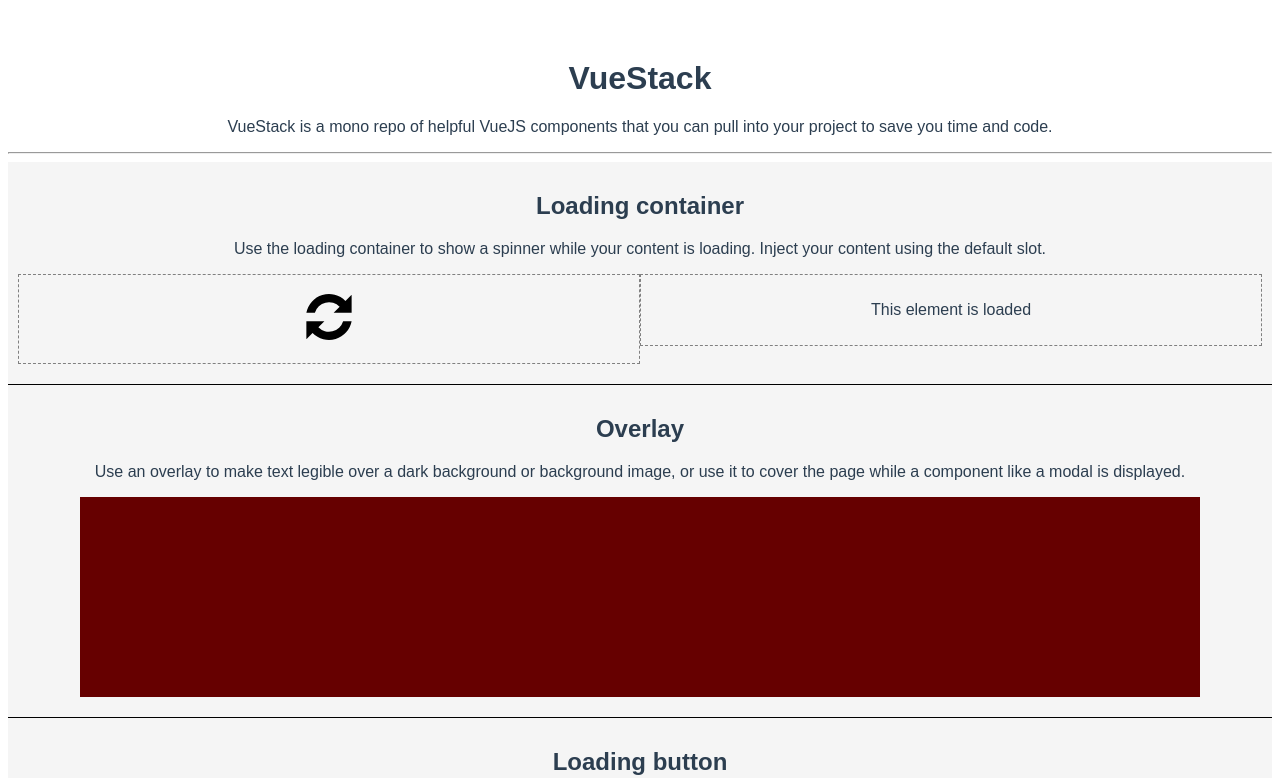
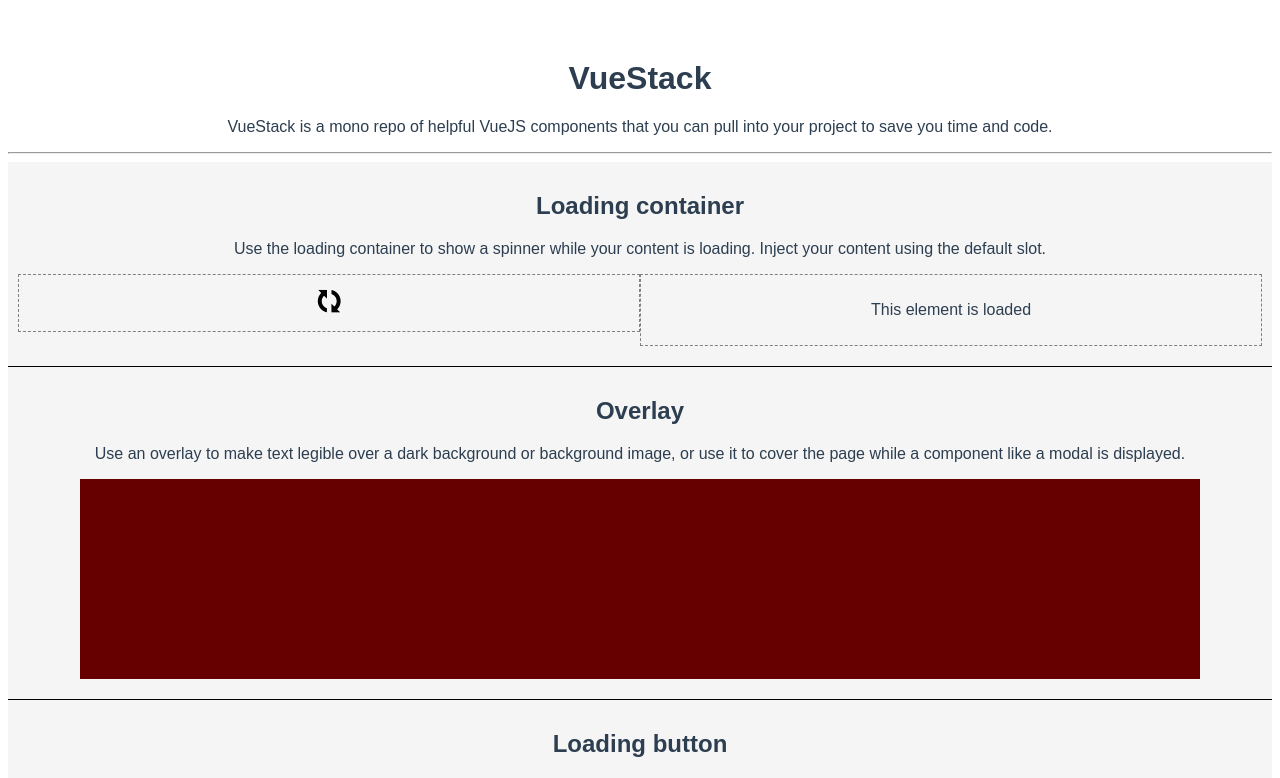
Before and after one commit to tommcclean/VueStack, a Vue app: page / in a window 1280 px wide. Shown: the top 778 px of the page. Built offline with nearby package versions, Linux system fonts and the light colour scheme.

Commit message:
Resolve issue rendering the loading spinner

```diff
--- a/package.json
+++ b/package.json
@@ -1,7 +1,7 @@
 {
   "name": "@thomaswilliammcclean/vuestack",
   "main": "./dist/vuestack.common.js",
-  "version": "1.0.0",
+  "version": "1.0.1",
   "scripts": {
     "serve": "vue-cli-service serve",
     "build": "vue-cli-service build --target lib --name vuestack ./src/components/index.js",
--- a/src/components/loading-container.vue
+++ b/src/components/loading-container.vue
@@ -1,7 +1,7 @@
 <template functional>
   <div>
     <div v-if="props.isLoading">
-      <img src="~@/assets/loading-spinner.svg">
+      <img src="~@/assets/loading-spinner.gif">
     </div>
     <slot v-else/>
   </div>
```
Also changed, not shown: src/assets/loading-spinner.gif (added), src/assets/loading-spinner.svg (deleted), 6 other files (tests, documents, lock files or other folders).
